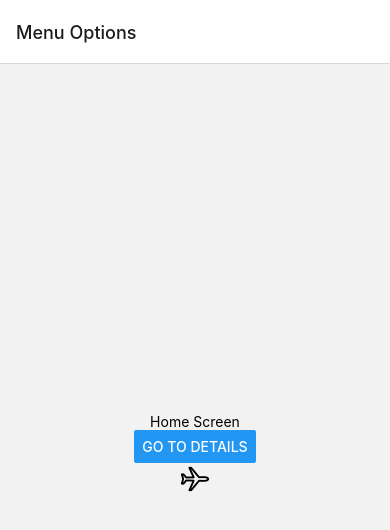
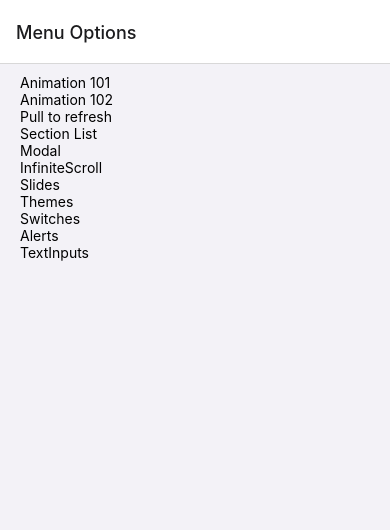
Before and after one commit to Iptriana98/componentsApp, a React Native app: screen /Home in a window 390 px wide. Shown: the top 530 px of the page. Built offline with nearby package versions, Linux system fonts and the light colour scheme.

Commit message:
added menu option list

```diff
--- a/src/presentation/screens/home/HomeScreen.tsx
+++ b/src/presentation/screens/home/HomeScreen.tsx
@@ -1,17 +1,82 @@
 import React from 'react';
-import { View, Text, Button } from 'react-native';
-import { AirplaneIcon} from '../../icons/Icons';
+import {Text,View, ScrollView} from 'react-native';
+import {globalStyles} from '../../../config/theme/Theme';
+import {Title} from '../../components/ui/Title';
 
-const HomeScreen = ({ navigation }) => {
+export const menuItems = [
+  // 01-animationMenuItems
+  {
+    name: 'Animation 101',
+    icon: 'cube-outline',
+    component: 'Animation101Screen',
+  },
+  {
+    name: 'Animation 102',
+    icon: 'albums-outline',
+    component: 'Animation102Screen',
+  },
+
+  // 02-menuItems
+  {
+    name: 'Pull to refresh',
+    icon: 'refresh-outline',
+    component: 'PullToRefreshScreen',
+  },
+  {
+    name: 'Section List',
+    icon: 'list-outline',
+    component: 'CustomSectionListScreen',
+  },
+  {
+    name: 'Modal',
+    icon: 'copy-outline',
+    component: 'ModalScreen',
+  },
+  {
+    name: 'InfiniteScroll',
+    icon: 'download-outline',
+    component: 'InfiniteScrollScreen',
+  },
+  {
+    name: 'Slides',
+    icon: 'flower-outline',
+    component: 'SlidesScreen',
+  },
+  {
+    name: 'Themes',
+    icon: 'flask-outline',
+    component: 'ChangeThemeScreen',
+  },
+
+  // 03- uiMenuItems
+  {
+    name: 'Switches',
+    icon: 'toggle-outline',
+    component: 'SwitchScreen',
+  },
+  {
+    name: 'Alerts',
+    icon: 'alert-circle-outline',
+    component: 'AlertScreen',
+  },
+  {
+    name: 'TextInputs',
+    icon: 'document-text-outline',
+    component: 'TextInputScreen',
+  },
+];
+
+const HomeScreen = () => {
   return (
-    <View style={{ flex: 1, justifyContent: 'center', alignItems: 'center' }}>
-      <Text>Home Screen</Text>
-      <Button
-        title="Go to Details"
-        onPress={() => navigation.navigate('Details')}
-      />
-
-      <AirplaneIcon />
+    <View style={[globalStyles.mainContainer]}>
+      <View style={[globalStyles.globalMargin]}>
+        <ScrollView style={{marginTop: 10}}>
+          {/* <Title text="Menu Options" safe/> */}
+          {menuItems.map(({name, icon, component}) => (
+            <Text key={name}>{name}</Text>
+          ))}
+        </ScrollView>
+      </View>
     </View>
   );
 };
```
